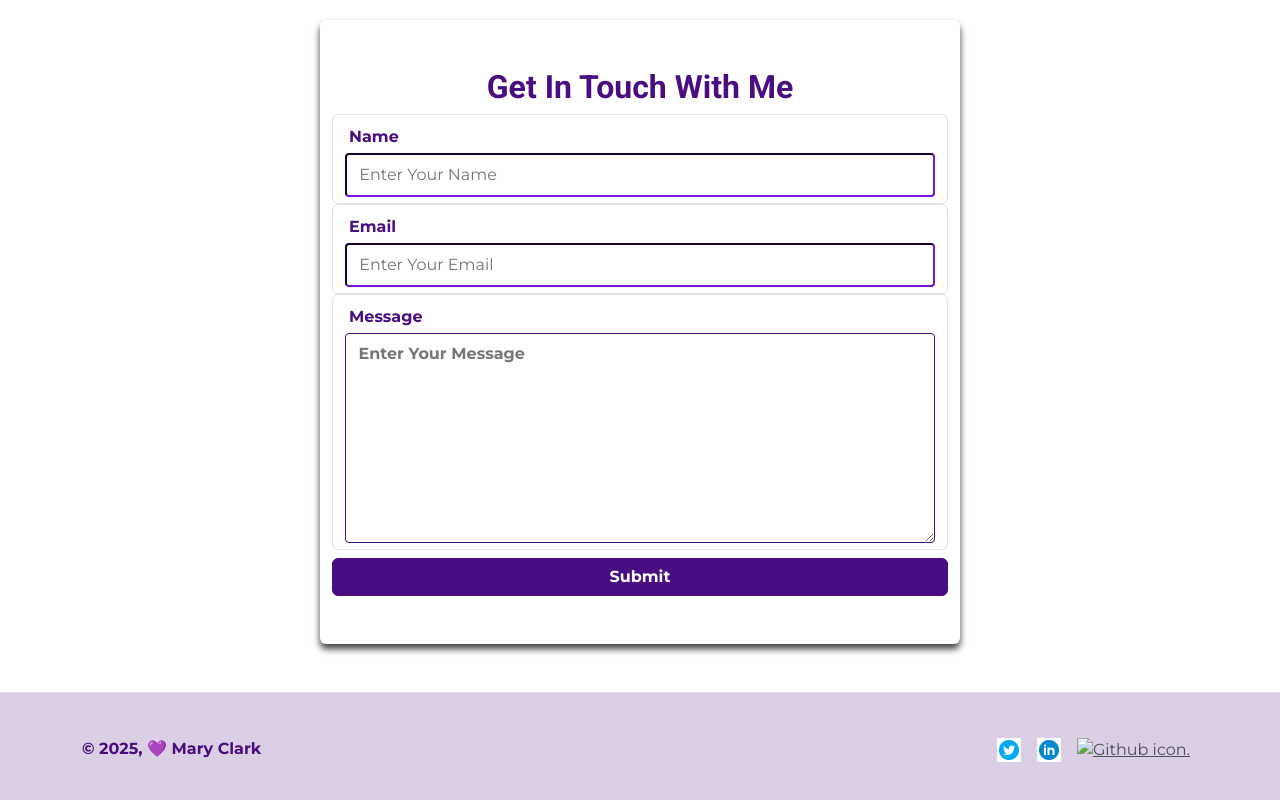
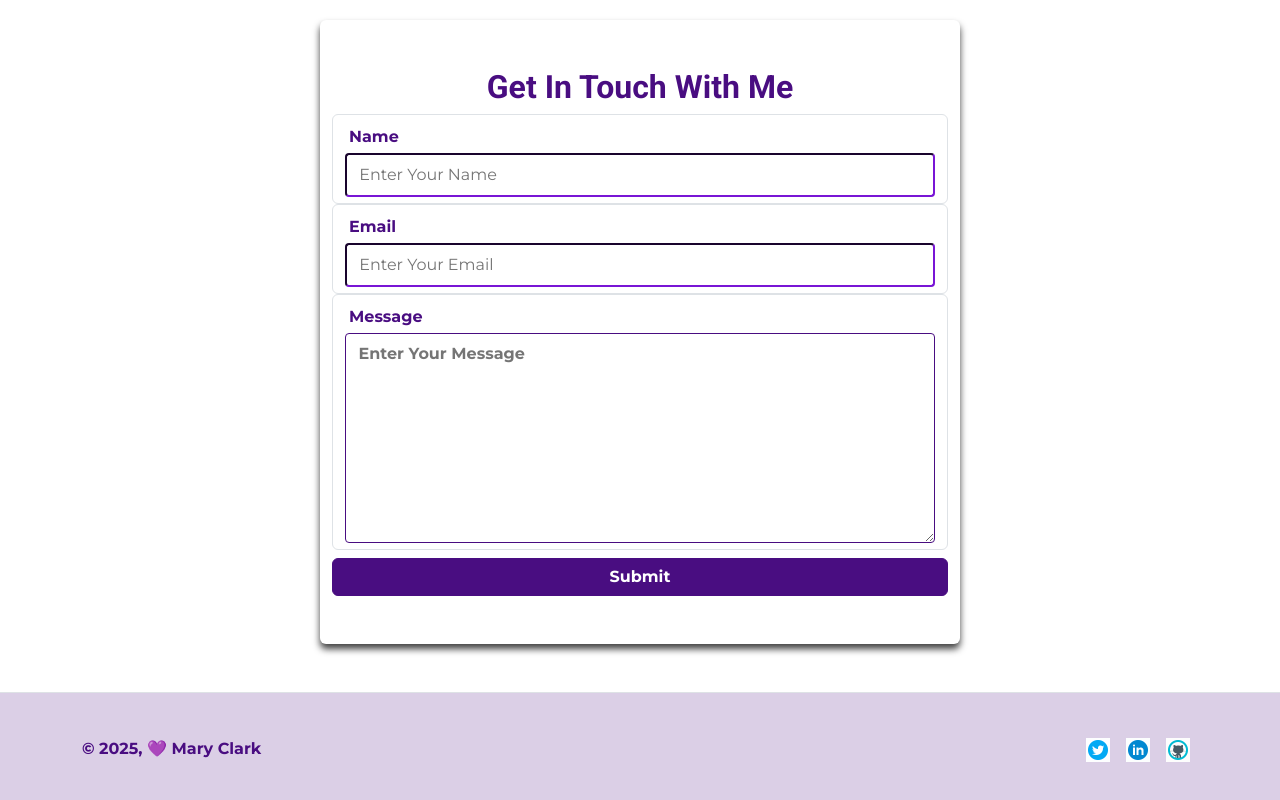
Before and after one commit to mrileyclark/2025Portfolio, a website: page dist/index.html in a window 1280 px wide. Shown: the part 2097-2897 px from the top of the page. Drawn offline with nearby package versions, Linux system fonts and the light colour scheme.

Commit message:
update path

```diff
--- a/dist/index.html
+++ b/dist/index.html
@@ -218,7 +218,7 @@
               </a>
             </li>
             <li class="ms-3">
-              <a class="text-body-secondary" href="https://github.com/mrileyclark" target="_blank"><img src="sassets/icons/icons8-github.gif" class="bi" width="24" height="24" alt="Github icon.">
+              <a class="text-body-secondary" href="https://github.com/mrileyclark" target="_blank"><img src="assets/icons/icons8-github.gif" class="bi" width="24" height="24" alt="Github icon.">
                 <!-- <use xlink:href="#github"></use> -->
               </a>
             </li>
```
